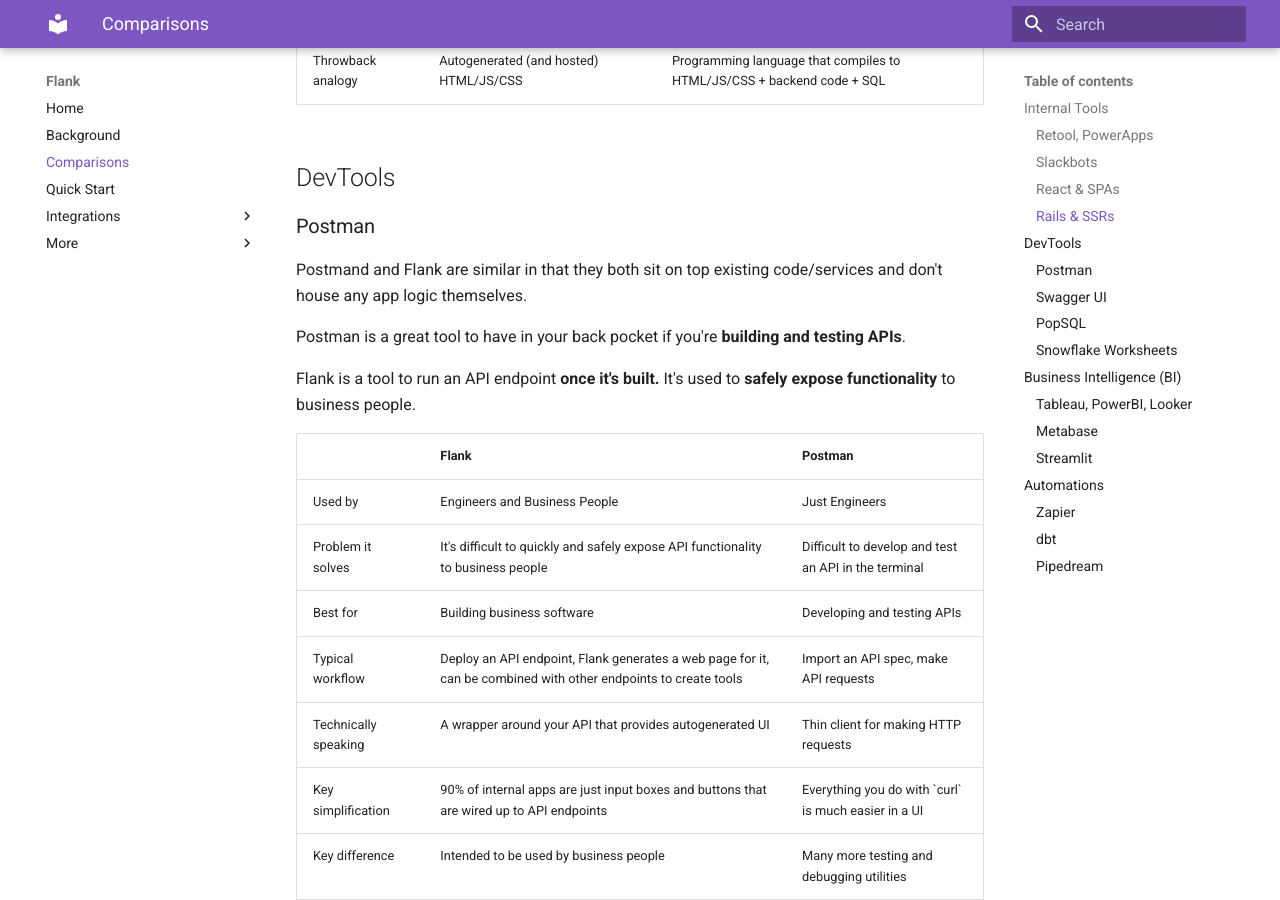
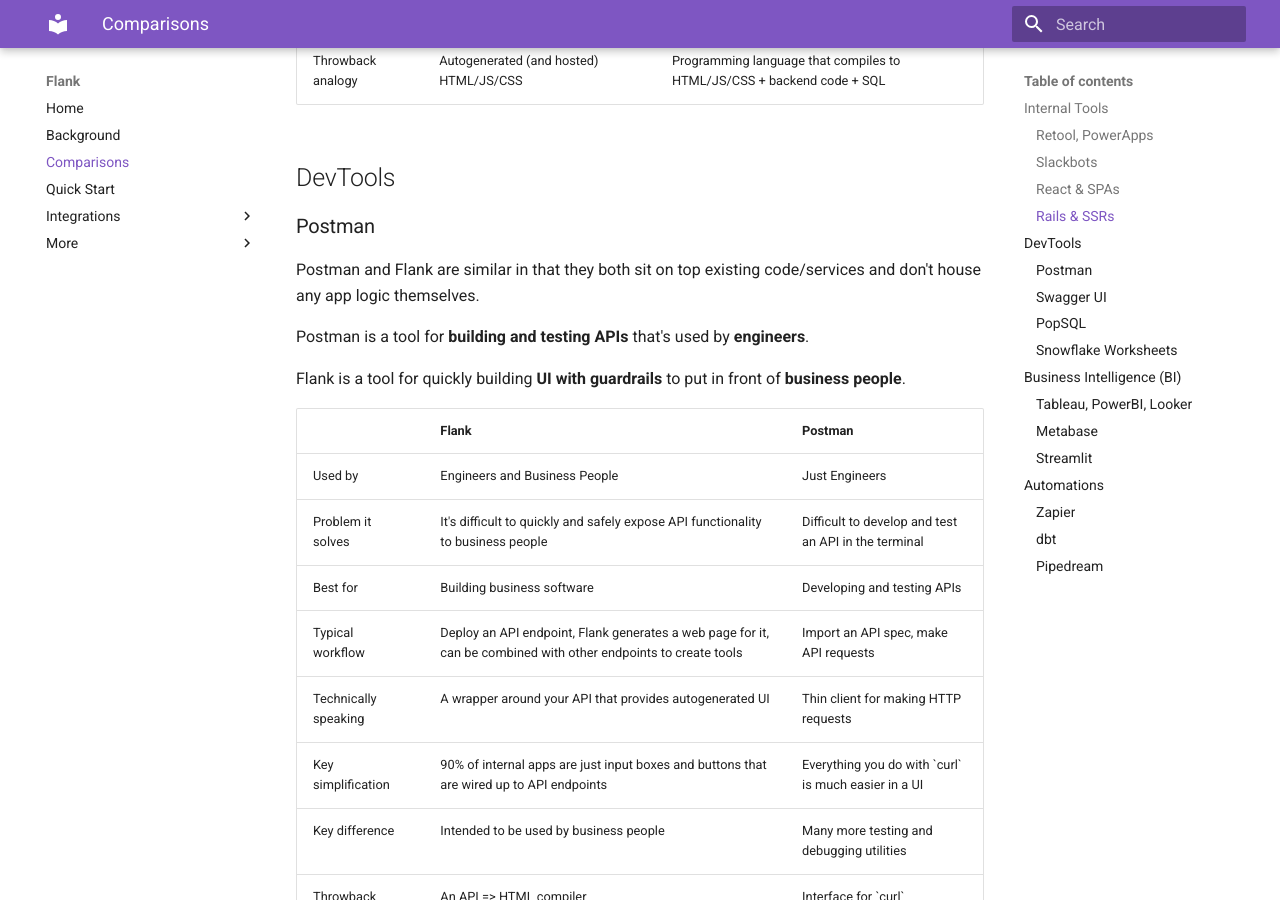
Before and after one commit to btf-org/flank-docs, an MkDocs documentation site: the page built from docs/comparisons/all-comparisons.md, in a window 1280 px wide and 900 px high, scrolled down 3494 px. Built offline with MkDocs 1.6.1 and Material for MkDocs 9.7.7, drawn with Linux system fonts in a browser that asks for light colours.

Commit message:
postman updates

```diff
--- a/docs/comparisons/all-comparisons.md
+++ b/docs/comparisons/all-comparisons.md
@@ -81,11 +81,11 @@
 
 ### Postman
 
-Postmand and Flank are similar in that they both sit on top existing code/services and don't house any app logic themselves.
+Postman and Flank are similar in that they both sit on top existing code/services and don't house any app logic themselves.
 
-Postman is a great tool to have in your back pocket if you're **building and testing APIs**.
+Postman is a tool for **building and testing APIs** that's used by **engineers**.
 
-Flank is a tool to run an API endpoint **once it's built.** It's used to **safely expose functionality** to business people.
+Flank is a tool for quickly building **UI with guardrails** to put in front of **business people**.
 
 
 |                      | Flank                                                                                                           | Postman                                                |
```
Also changed, not shown: docs/index.md (+1 -1 lines).
